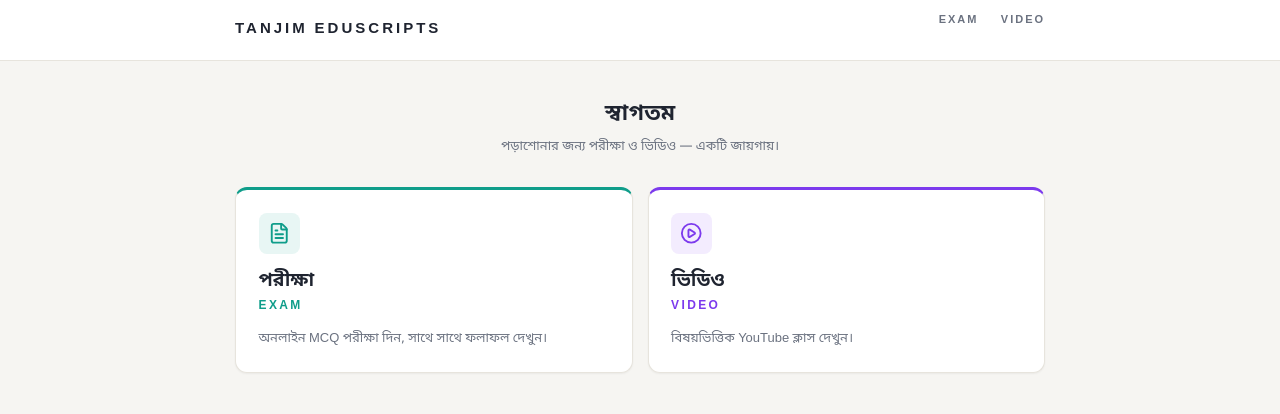
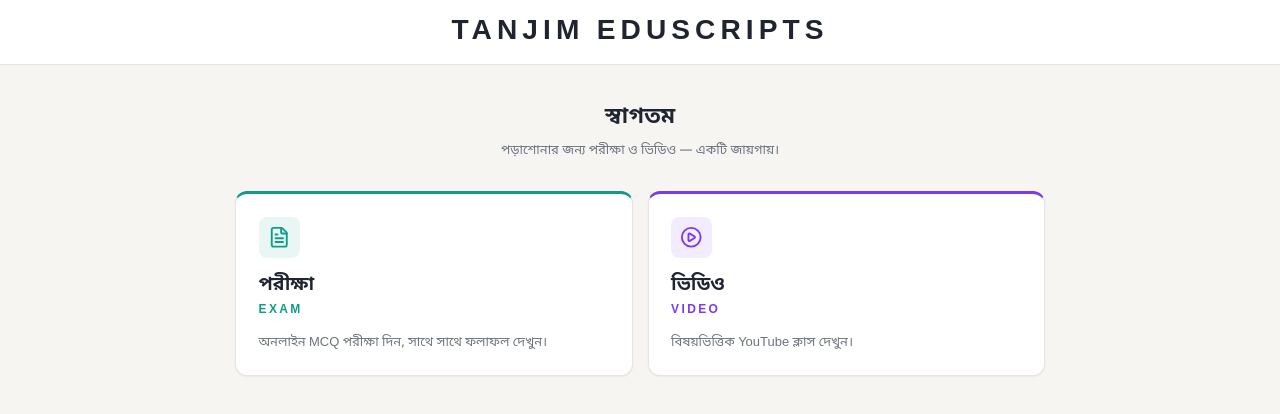
Before and after one commit to Musafeer-xyz/QB-HUB, a Next.js app: page / in a window 1280 px wide. Shown: the top 414 px of the page. Built offline with nearby package versions, Linux system fonts and the light colour scheme.

Commit message:
Centered large brand with nav links below, hidden on home

```diff
--- a/components/brand-header.tsx
+++ b/components/brand-header.tsx
@@ -24,19 +24,20 @@ interface BrandHeaderProps {
 /** Simple branded header for the public student pages. */
 export function BrandHeader({ hideNav = false }: BrandHeaderProps) {
   const pathname = usePathname();
+  const isHome = pathname === "/";
+  const showNav = !hideNav && !isHome;
 
   return (
     <header className="border-b border-line bg-surface">
-      <div className="container mx-auto max-w-4xl px-4 py-3">
-        <div className="flex items-center justify-between">
+      <div className="container mx-auto max-w-4xl px-4 py-4 text-center">
         <Link
           href="/"
-            className="text-sm font-bold tracking-[0.2em] text-ink sm:text-base"
+          className="block text-xl font-extrabold uppercase tracking-[0.12em] text-ink sm:text-3xl sm:tracking-[0.18em]"
         >
           {BRAND_NAME}
         </Link>
-          {!hideNav && (
-            <nav className="flex items-center gap-4 sm:gap-6" aria-label="বিভাগ">
+        {showNav && (
+          <nav className="mt-3 flex items-center justify-center gap-6" aria-label="বিভাগ">
             {TABS.map((tab) => {
               const active = isActive(pathname, tab.href);
               return (
@@ -45,7 +46,7 @@ export function BrandHeader({ hideNav = false }: BrandHeaderProps) {
                   href={tab.href}
                   aria-current={active ? "page" : undefined}
                   className={cn(
-                      "min-h-10 text-[10px] font-semibold uppercase tracking-[0.15em] transition-colors sm:text-[11px] sm:tracking-[0.18em]",
+                    "min-h-10 text-xs font-semibold uppercase tracking-[0.12em] transition-colors sm:text-sm sm:tracking-[0.15em]",
                     active
                       ? "text-ink"
                       : "text-muted hover:text-ink",
@@ -61,7 +62,6 @@ export function BrandHeader({ hideNav = false }: BrandHeaderProps) {
           </nav>
         )}
       </div>
-      </div>
     </header>
   );
 }
```
Lines whose indentation alone changed are shown as unchanged.
